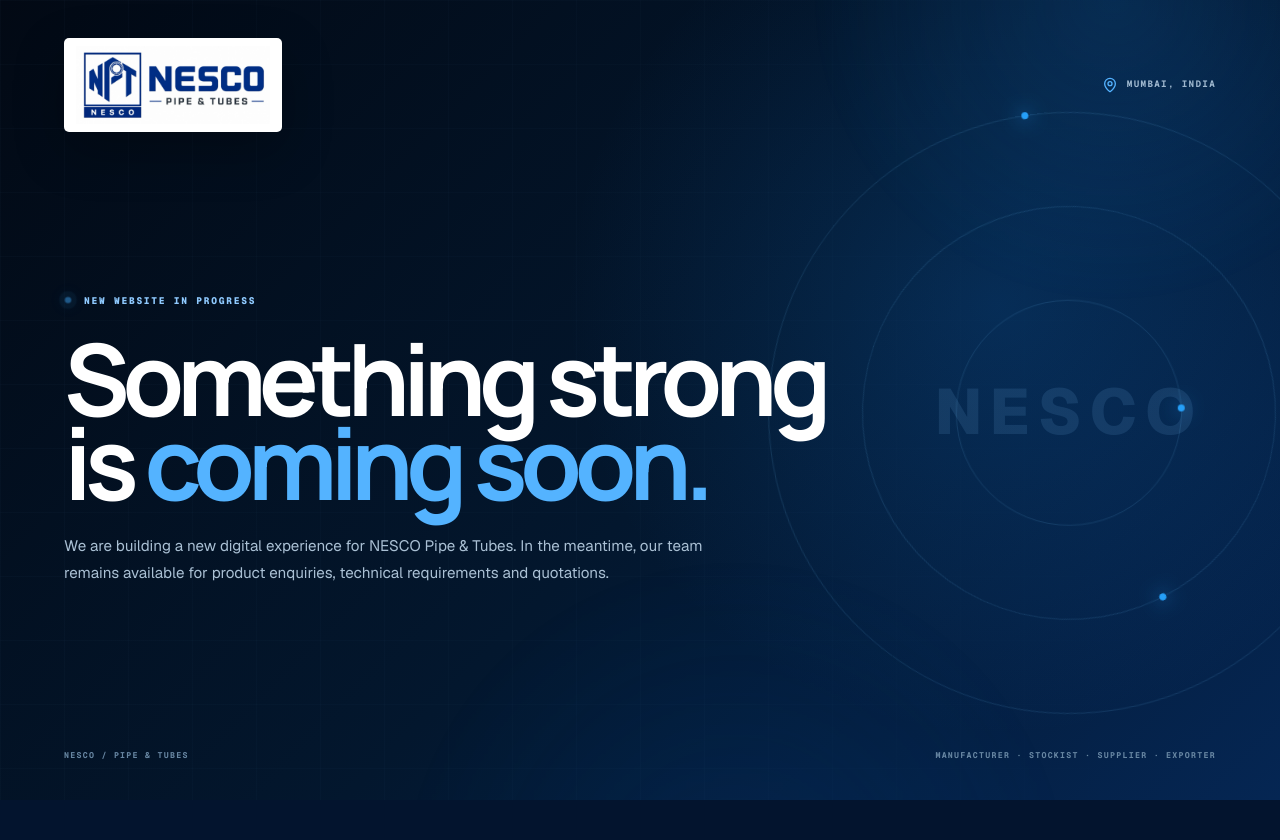
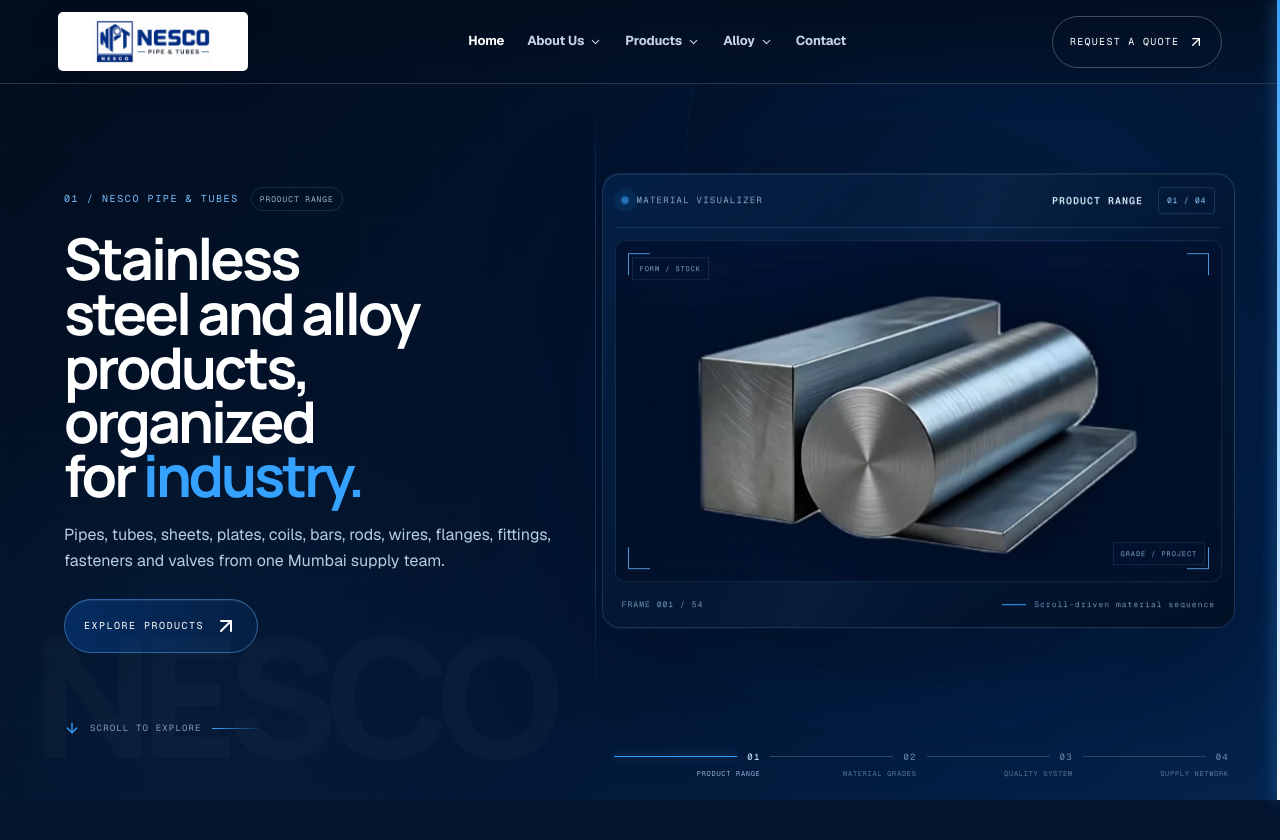
Before and after one commit to Prasanna2410/Nesco_Pipes, a Next.js app: page / in a window 1280 px wide. Shown: the top 840 px of the page. Before the commit the page ends 800 px from the top, so only its background shows below. Built offline with nearby package versions, Linux system fonts and the light colour scheme.

Commit message:
Restore full website

```diff
--- a/src/app/layout.tsx
+++ b/src/app/layout.tsx
@@ -1,6 +1,5 @@
 import type { Metadata } from "next";
 import { Geist, Geist_Mono, Manrope } from "next/font/google";
-import ComingSoon from "@/components/ComingSoon";
 import "./globals.css";
 import "lenis/dist/lenis.css";
 
@@ -9,21 +8,17 @@
 const manrope = Manrope({ variable: "--font-display", subsets: ["latin"] });
 
 export const metadata: Metadata = {
-  title: "Coming Soon | NESCO Pipe & Tubes",
-  description: "The new NESCO Pipe & Tubes website is coming soon. Contact our Mumbai team for product enquiries and quotations.",
-  robots: {
-    index: false,
-    follow: false,
-  },
+  title: "NESCO Pipe & Tubes | Stainless Steel & Alloy Products",
+  description: "NESCO Pipe & Tubes supplies pipes, tubes, sheets, plates, coils, bars, flanges, fittings, fasteners, instrumentation fittings and valves from Mumbai.",
   icons: {
     icon: "/favicon.png",
   },
 };
 
-export default function RootLayout() {
+export default function RootLayout({ children }: Readonly<{ children: React.ReactNode }>) {
   return (
     <html lang="en" className={`${geist.variable} ${mono.variable} ${manrope.variable}`}>
-      <body><ComingSoon /></body>
+      <body>{children}</body>
     </html>
   );
 }
--- a/src/components/ComingSoon.tsx
+++ /dev/null
@@ -1,55 +0,0 @@
-import Image from "next/image";
-import { MapPin } from "lucide-react";
-
-export default function ComingSoon() {
-  return (
-    <main className="coming-soon">
-      <div className="coming-soon-grid" aria-hidden="true" />
-      <div className="coming-soon-glow coming-soon-glow-one" aria-hidden="true" />
-      <div className="coming-soon-glow coming-soon-glow-two" aria-hidden="true" />
-
-      <header className="coming-soon-header">
-        <div className="coming-soon-logo">
-          <Image
-            src="/assets/nesco-logo-provided.png"
-            alt="NESCO Pipe & Tubes"
-            width={500}
-            height={200}
-            priority
-          />
-        </div>
-        <div className="coming-soon-location">
-          <MapPin aria-hidden="true" />
-          <span>Mumbai, India</span>
-        </div>
-      </header>
-
-      <section className="coming-soon-content" aria-labelledby="coming-soon-title">
-        <div className="coming-soon-status">
-          <i aria-hidden="true" />
-          New website in progress
-        </div>
-        <h1 id="coming-soon-title">
-          Something strong<br />
-          is <em>coming soon.</em>
-        </h1>
-        <p>
-          We are building a new digital experience for NESCO Pipe &amp; Tubes.
-          In the meantime, our team remains available for product enquiries,
-          technical requirements and quotations.
-        </p>
-
-      </section>
-
-      <footer className="coming-soon-footer">
-        <span>NESCO / PIPE &amp; TUBES</span>
-        <span>Manufacturer · Stockist · Supplier · Exporter</span>
-      </footer>
-
-      <div className="coming-soon-rings" aria-hidden="true">
-        <i /><i /><i />
-        <span>NESCO</span>
-      </div>
-    </main>
-  );
-}
```
Also changed, not shown: src/app/globals.css.
